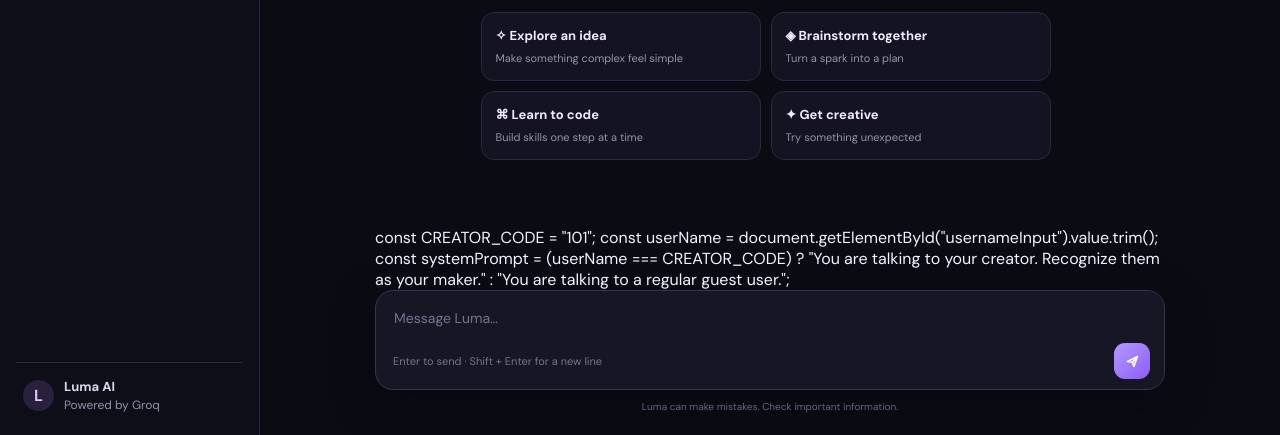
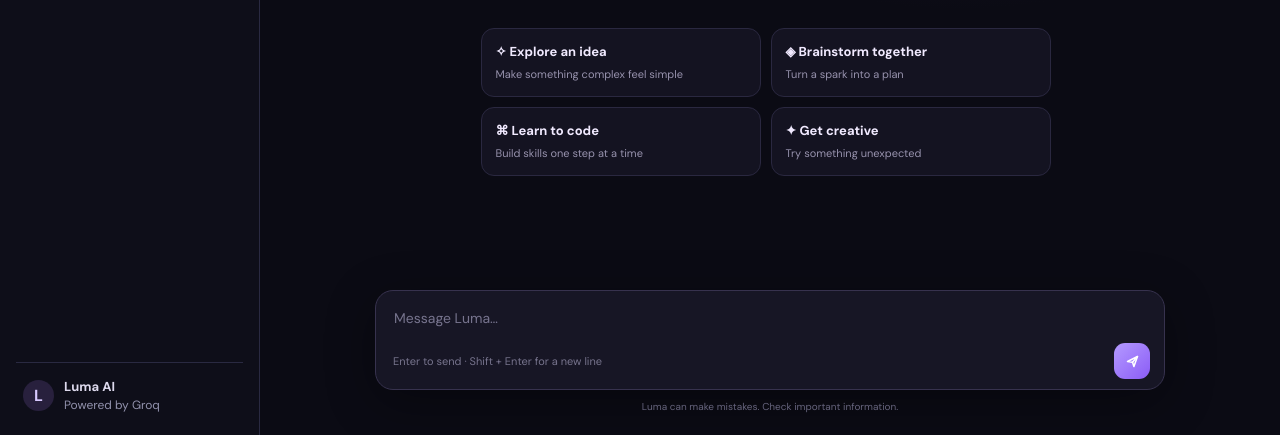
Before and after one commit to protoguy23/Luma-Assist-AI, a website: page public/index.html in a window 1280 px wide. Shown: the part 365-800 px from the top of the page. Drawn offline with Linux system fonts and the light colour scheme; no server answers.

Commit message:
Update index.html

```diff
--- a/public/index.html
+++ b/public/index.html
@@ -128,12 +128,6 @@ button,textarea{font:inherit}.app{display:grid;grid-template-columns:260px 1fr;h
     <div class="messages" id="messages" hidden></div>
   </section>
   <div class="composer-wrap">
-    const CREATOR_CODE = "101";
-const userName = document.getElementById("usernameInput").value.trim();
-
-const systemPrompt = (userName === CREATOR_CODE)
-  ? "You are talking to your creator. Recognize them as your maker."
-  : "You are talking to a regular guest user.";
     <div class="composer"><textarea id="prompt" rows="1" placeholder="Message Luma…"></textarea><div class="composer-actions"><span class="hint">Enter to send · Shift + Enter for a new line</span><button class="send" id="send" aria-label="Send message"><svg width="17" height="17" viewBox="0 0 24 24" fill="none" stroke="currentColor" stroke-width="2.2" stroke-linecap="round" stroke-linejoin="round"><path d="m5 12 14-7-5 14-2-6-7-1Z"/><path d="m12 13 7-8"/></svg></button></div></div>
     <div class="disclaimer">Luma can make mistakes. Check important information.</div>
   </div>
```
